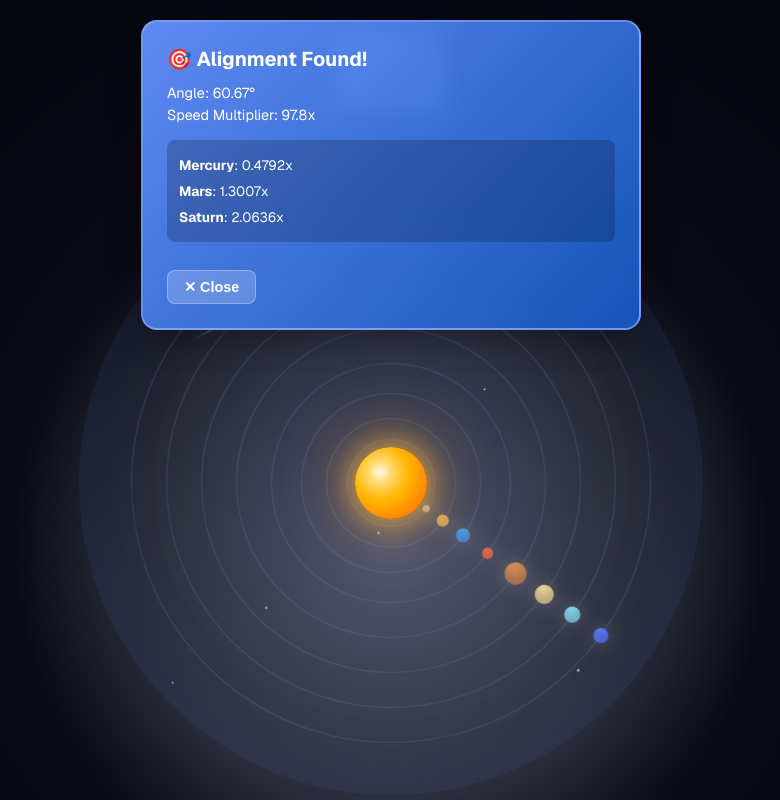
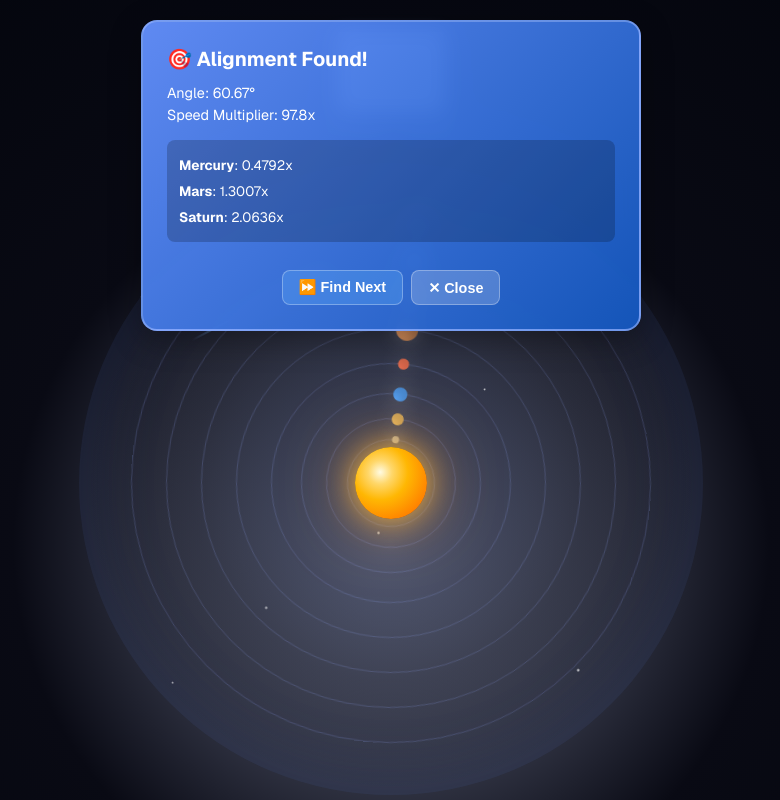
Before and after one commit to xoarty1002-eng/FairCore, a Next.js app: page / in a window 1280 px wide. Both pictures are taken after a click on the button "Sun - Click to find alignment". Shown: the top 800 px of the page, without its empty margins (249-1029 px from the left). Built offline with nearby package versions, Linux system fonts and the light colour scheme; grey boxes are pictures that could not be loaded.

Commit message:
Add alignment continuation and freeze planets until notification closed

```diff
--- a/app/page.tsx
+++ b/app/page.tsx
@@ -45,15 +45,16 @@ export default function Home() {
     planets: Array<{ name: string; speed: number }>;
     multiplier: number;
   } | null>(null);
+  const [isFrozen, setIsFrozen] = useState(false);
 
   const animatedPlanets = useMemo(
     () =>
       initialPlanets.map((planet) => ({
         ...planet,
-        adjustedSpeed: Number((planet.speed * speedMultiplier).toFixed(4)),
-        duration: `${Math.max(1.2, Number((planet.baseDuration / speedMultiplier).toFixed(2)))}s`,
+        adjustedSpeed: isFrozen ? Number((planet.speed * (alignmentNotification?.multiplier || 1)).toFixed(4)) : Number((planet.speed * speedMultiplier).toFixed(4)),
+        duration: `${Math.max(1.2, Number((planet.baseDuration / (isFrozen ? alignmentNotification?.multiplier || 1 : speedMultiplier)).toFixed(2)))}s`,
       })),
-    [speedMultiplier],
+    [speedMultiplier, isFrozen, alignmentNotification],
   );
 
   useEffect(() => {
@@ -111,6 +112,7 @@ export default function Home() {
 
     if (alignmentMultiplier !== null) {
       setSpeedMultiplier(alignmentMultiplier);
+      setIsFrozen(true);
 
       // Get the alignment details at this multiplier
       const trial = planetsForAlignment.map((planet) => ({
@@ -156,10 +158,23 @@ export default function Home() {
                 </div>
               ))}
             </div>
+            <div style={{ display: "flex", gap: "0.5rem", justifyContent: "center" }}>
+              <button
+                type="button"
+                onClick={() => {
+                  setIsFrozen(false);
+                  handleSpeedUpUntilAligned();
+                }}
+                className={styles.closeButton}
+                style={{ background: "rgba(100, 180, 255, 0.3)" }}
+              >
+                ⏩ Find Next
+              </button>
               <button
                 type="button"
                 onClick={() => {
                   setAlignmentNotification(null);
+                  setIsFrozen(false);
                   setSpeedMultiplier(1);
                   setStatusMessage("Orbit speed restored to 1x (default).");
                 }}
@@ -167,6 +182,7 @@ export default function Home() {
               >
                 ✕ Close
               </button>
+            </div>
           </div>
         </div>
       )}
@@ -193,6 +209,7 @@ export default function Home() {
             width: `${planet.orbit}px`,
             height: `${planet.orbit}px`,
             animationDuration: planet.duration,
+            animationPlayState: isFrozen ? "paused" : "running",
             ["--planet-size" as string]: `${planet.size}px`,
             ["--planet-color" as string]: planet.color,
           } as CSSProperties;
```
Lines whose indentation alone changed are shown as unchanged.
